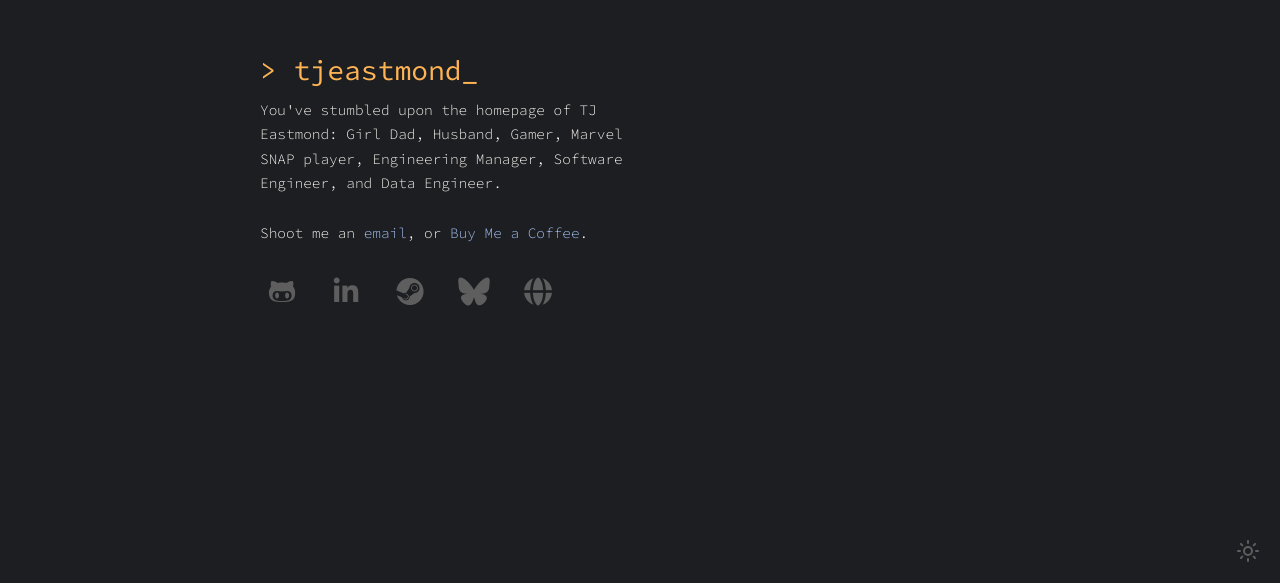
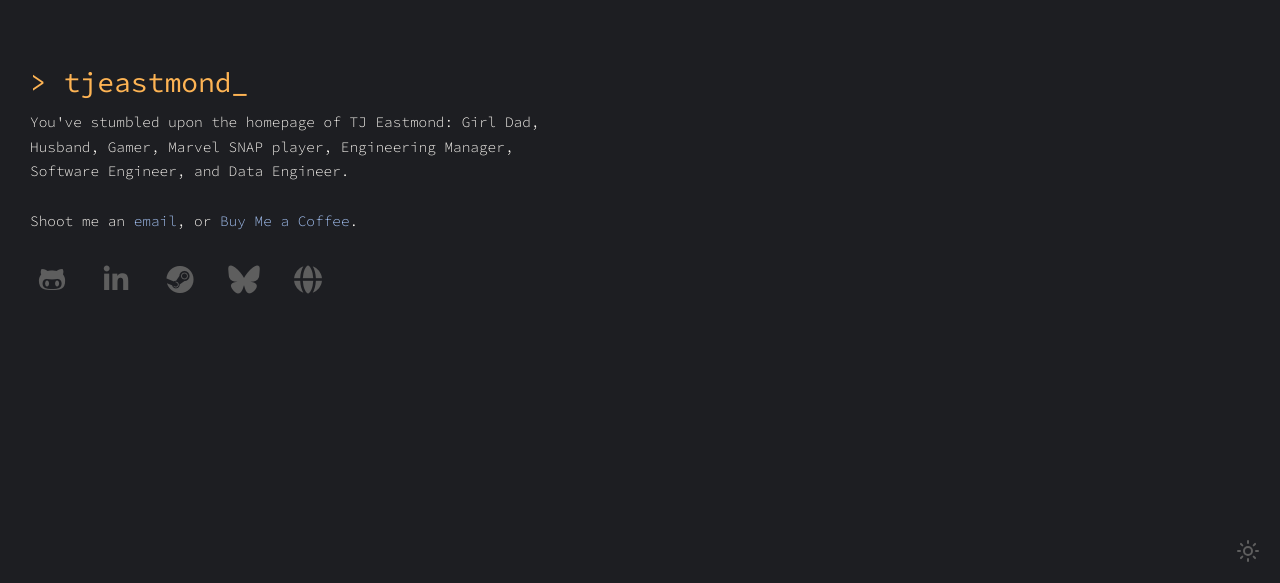
Before and after one commit to tjeastmond/tjeastmond.com, a React (Vite) app: page / in a window 1280 px wide. Shown: the part 217-800 px from the top of the page. Built offline with nearby package versions, Linux system fonts and the light colour scheme.

Commit message:
feat: center layout with CSS grid, set content width to 550px

```diff
--- a/src/css/global.css
+++ b/src/css/global.css
@@ -50,29 +50,21 @@
   line-height: 1.7;
   background-color: var(--color-body-bg);
   color: var(--color-body-fg);
-  display: flex;
-  justify-content: center;
-  align-items: center;
-  min-height: 100vh;
+  display: grid;
+  place-items: center;
   min-height: 100svh;
-  margin: 0;
-  padding: 0;
   padding-bottom: env(safe-area-inset-bottom, 0);
 }
 
 .container {
-  display: flex;
-  justify-content: center;
-  align-items: center;
   width: 100%;
   padding: 10px;
 }
 
 .main-content {
   box-sizing: border-box;
-  max-width: 900px;
+  width: min(550px, 100% - 40px);
   padding: 20px;
-  width: 100%;
 }
 
 .main-content p {
@@ -188,21 +180,3 @@
   height: 24px;
   flex-shrink: 0;
 }
-
-/* Media Queries */
-@media (min-width: 600px) {
-  .main-content {
-    width: 50%;
-  }
-}
-
-@media (min-width: 1024px) {
-  .main-content {
-    max-width: 800px;
-  }
-
-  .container {
-    justify-content: left;
-    align-items: center;
-  }
-}
```
